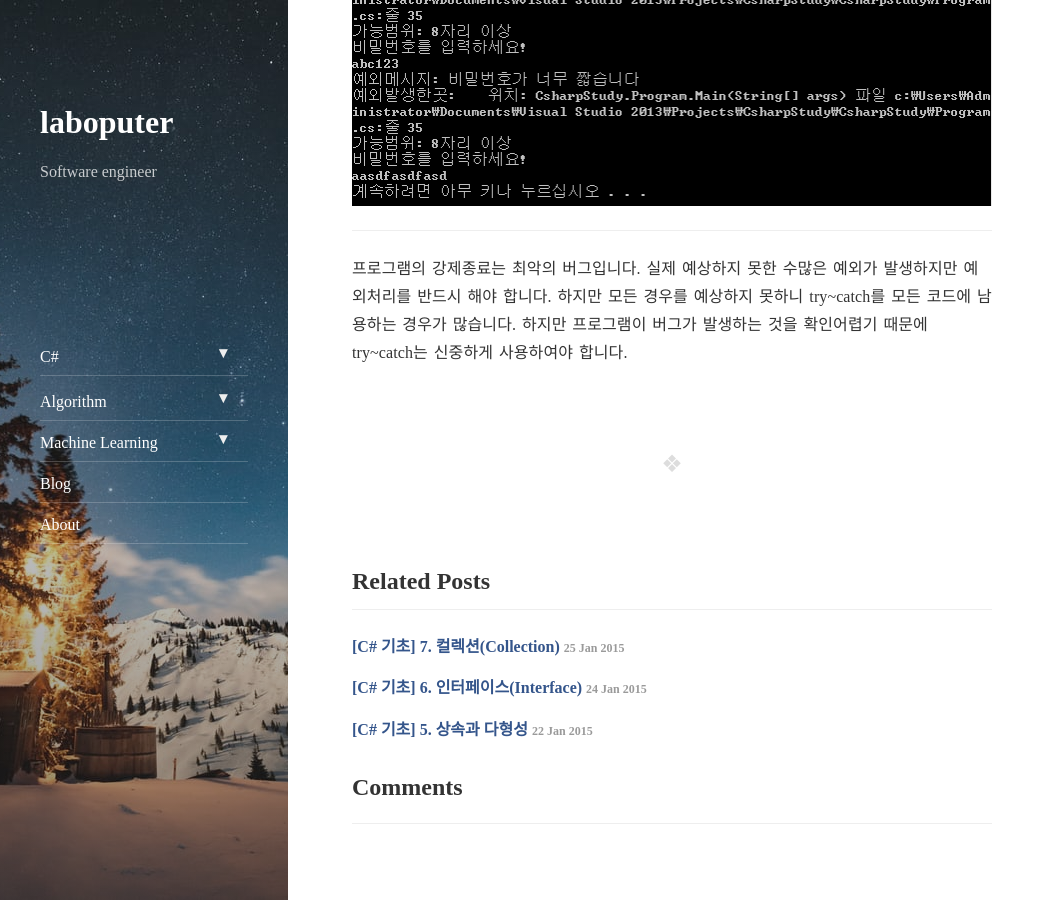
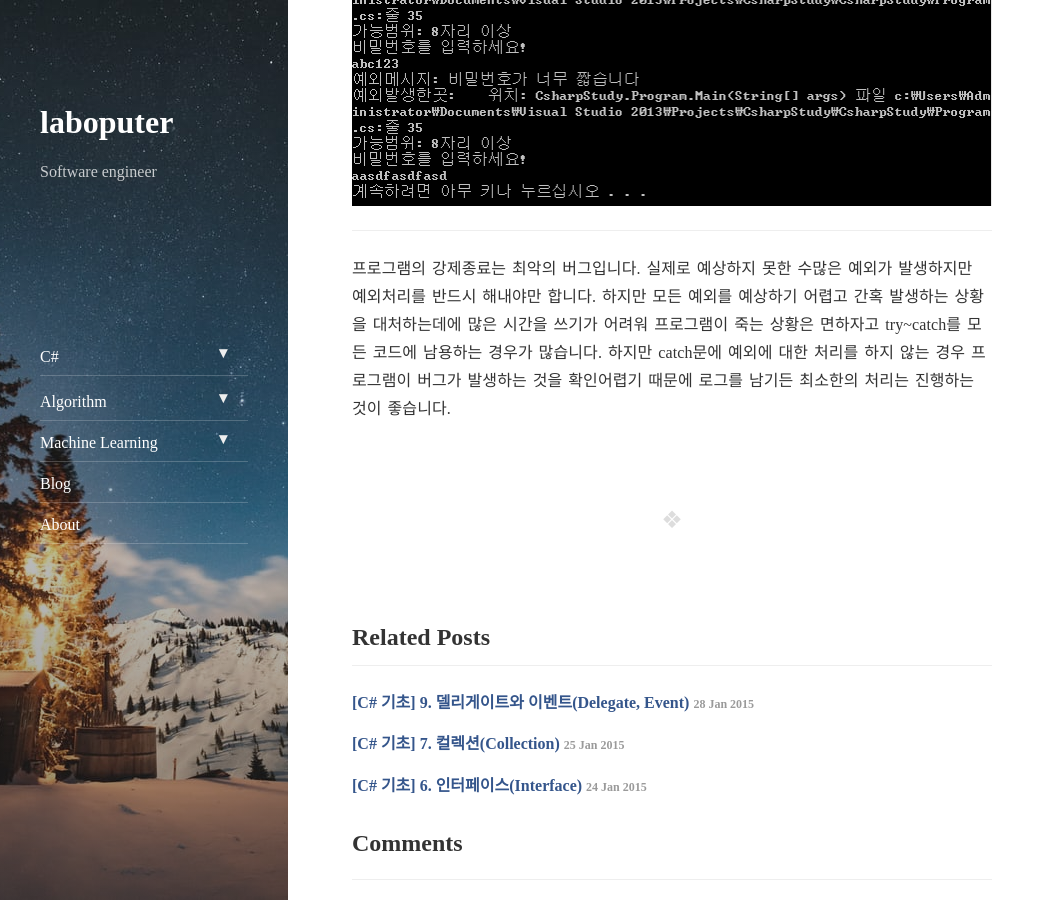
Before and after one commit to Laboputer/Laboputer.github.io, a Jekyll site: the page built from _posts/csharp-language/2015-01-25-exceptiony.md, in a window 1280 px wide and 900 px high, scrolled down 4564 px. Shown: the whole window, without its empty margins (0-1055 px from the left). Built offline with Jekyll 4.4.1, drawn with Linux system fonts in a browser that asks for light colours; nearby versions of some CDN libraries; comment, search, counter and statistics services are not loaded; some of the changed lines change nothing that is shown.

Commit message:
upload post-csharp: delegate-event

````diff
--- a/_posts/csharp-language/2015-01-25-exceptiony.md
+++ b/_posts/csharp-language/2015-01-25-exceptiony.md
@@ -153,4 +153,4 @@ class Program
 ![](https://laboputer.github.io/assets/img/csharp/07-3.PNG)
 
 ---
-프로그램의 강제종료는 최악의 버그입니다. 실제 예상하지 못한 수많은 예외가 발생하지만 예외처리를 반드시 해야 합니다. 하지만 모든 경우를 예상하지 못하니 try~catch를 모든 코드에 남용하는 경우가 많습니다. 하지만 프로그램이 버그가 발생하는 것을 확인어렵기 때문에 try~catch는 신중하게 사용하여야 합니다.
+프로그램의 강제종료는 최악의 버그입니다. 실제로 예상하지 못한 수많은 예외가 발생하지만 예외처리를 반드시 해내야만 합니다. 하지만 모든 예외를 예상하기 어렵고 간혹 발생하는 상황을 대처하는데에 많은 시간을 쓰기가 어려워 프로그램이 죽는 상황은 면하자고 try~catch를 모든 코드에 남용하는 경우가 많습니다. 하지만 catch문에 예외에 대한 처리를 하지 않는 경우 프로그램이 버그가 발생하는 것을 확인어렵기 때문에 로그를 남기든 최소한의 처리는 진행하는 것이 좋습니다.
--- /dev/null
+++ b/_posts/csharp-language/2015-01-28-delegate.md
@@ -0,0 +1,208 @@
+---
+layout: post
+title:  "[C# 기초] 9. 델리게이트와 이벤트(Delegate, Event)"
+subtitle:   "delegate-event"
+categories: csharp
+tags: language
+---
+
+> 메소드도 하나의 변수로 다룰 수 있게 해주는 델리게이트와 이벤트기반 프로그래밍(Event-driven programming)을 가능하게 해주는 이벤트에 대해 배웁니다.
+
+## 델리게이트 (Delegate)
+---
+
+델리게이트는 메소드에 대한 참조입니다. 다시 말해서 델리게이트도 하나의 데이터 형식으로 인스턴스 메소드, 정적메소드 모두 참조 가능합니다. 델리게이트는 값이 아닌 '코드' 자체를 넘기고 싶을때 사용할 수 있습니다.
+
+예를 들어, 어떤 데이터들을 정렬해야할 때 다양한 정렬조건(오름차순, 내림차순, 중앙값으로부터 가까운 순 정렬 등)이 있을 수 있습니다. 이 때 원하는 정렬조건에 대한 메소드만 건네주기만 하면 됩니다.
+
+사용 방법:
+```
+한정자 delegate 반환형식 델리게이트이름 (매개변수_목록);
+```
+
+예제 코드:
+```
+class Program
+{
+    delegate int Compare(int number1, int number2);
+
+    // 오름차순 정렬
+    static int AscendCompare(int number1, int number2)
+    {
+        if (number1 > number2)
+            return 1;
+        else if (number1 == number2)
+            return 0;
+        else
+            return -1;
+    }
+
+    // 내림차순 정렬
+    static int DescendCompare(int number1, int number2)
+    {
+        if (number1 < number2)
+            return 1;
+        else if (number1 == number2)
+            return 0;
+        else
+            return -1;
+    }
+
+    static void ExchangeData(ref int number1, ref int number2)
+    {
+        int Temporary=number1;
+        number1 = number2;
+        number2 = Temporary;
+    }
+
+    static void BubbleSort(int [] Data , Compare Comparer)
+    {
+        for (int j = 0; j < Data.Length; j++)
+        {
+            for (int i = 0; i < Data.Length - 1 - j; i++)
+            {
+                if (Comparer(Data[i], Data[i + 1]) > 0)
+                {
+                    ExchangeData(ref Data[i], ref Data[i + 1]);
+                }
+            }
+        }
+    }
+
+    static void Main(string[] args)
+    {
+        int[] DataSet = new int[]{ 10, 5, 2, 9, 8, 1, 6, 3, 2, 5 };
+
+        BubbleSort(DataSet, AscendCompare);
+        Console.WriteLine("==Sorted by Ascend==");
+        foreach(int num in DataSet)
+        {
+            Console.Write(" {0}", num);
+        } // 1 2 2 3 5 5 6 8 9 10
+
+        Console.WriteLine(Environment.NewLine+"==Sorted by Descend==");
+        BubbleSort(DataSet, DescendCompare);
+        foreach (int num in DataSet)
+        {
+            Console.Write(" {0}", num);
+        } // 10 9 8 6 5 5 3 2 2 1
+    }
+}
+```
+
+## 델리게이트 체인(Delegate Chain)과 익명메소드(Anonymous Method)
+---
+
+델리게이트 하나가 여러개의 메소드를 동시에 참조할 수 있습니다. 체인처럼 델리게이트를 연달아 등록하게 되면 참조된 함수들을 순서대로 호출해줍니다. 이를 델리게이트 체인(Delegate Chain) 이라고 합니다. 델리게이트를 등록할때는 += 연산자 또는 Delegate.Combine() 메소드를 이용할 수 있고, 체인을 끊고 싶을 때는 -= 연산자 또는 Delegate.Remove() 메소드를 이용하면 됩니다.
+
+익명메소드는 말그대로 이름이 없는 메소드로 델리게이트가 참조할 메소드가 필요한데 이 메소드가 다시 사용할 일이 없다고 판단될때 사용할 수도 있습니다.
+
+익명 메소드 사용 방법
+```
+delegate (매개변수_목록)
+{
+	//실행코드
+}
+```
+
+예제 코드:
+```
+class Program
+{
+    delegate void DelegateChains();
+
+    static void Print1()
+    {
+        Console.WriteLine("Welcome");
+    }
+    static void Print2()
+    {
+        Console.WriteLine("To");
+    }
+    static void Print3()
+    {
+        Console.WriteLine("C#");
+    }
+
+    static void Main(string[] args)
+    {
+        Console.WriteLine("==체인 연결==");
+        DelegateChains chaincall = new DelegateChains(Print1);
+        chaincall += Print2;
+        chaincall += Print3;
+        chaincall(); // Welcome, to, C#
+
+        Console.WriteLine("== 체인 끊기 ==");
+        chaincall -= Print1;
+        chaincall -= Print3;
+        chaincall +=
+            delegate()
+            {
+                Console.WriteLine("Anonymous Method call");
+            };
+        chaincall(); // To , Anonymous Method Call
+    }
+}
+```
+
+## 이벤트 (Event)
+---
+
+프로그래밍을 할때 보통 순차적으로 진행되고는 했습니다. 하지만 어떤 일이 생겼을 때 이를 알려주는 객체가 필요할 때가 있습니다. 이 객체를 만들 때 사용하는 것이 이벤트(Event) 입니다. 이벤트는 어떤 일이 일어났을 때, 그 때 실행되는 코드입니다.
+
+이벤트기반 프로그래밍(Event-driven programming)은 마우스를 움직이고, 클릭하고, 키보드를 입력하는 등 사용자가 명령하는 것에 대해서 프로그램이 그에 맞는 반응을 하는 것처럼 이벤트 기반으로 만들어진 프로그래밍 방식입니다.
+
+이벤트는 단순히 델리게이트를 event 한정자로 수식해서 만들 수 있습니다. 과정은 다음과 같습니다.
+
+1. 델리게이트를 선언합니다. (이 델리게이트는 클래스 안과 밖 아무곳에나 선언해도 됩니다.)
+2. 클래스내에 1번에서 선언한 델리게이트의 인스턴스를 event 한정자로 수식하여 선언합니다.
+3. 이벤트 핸들러를 작성합니다. 이벤트 핸들러는 1번에서 선언한 델리게이트와 일치하는 메소드여야 합니다.
+4. 클래스의 인스턴스를 생성하고 이 객체의 이벤트에 3번에서 작성한 이벤트 핸들러를 등록합니다.
+5. 이벤트가 발생하면 이벤트 핸들러가 호출됩니다.
+
+예제 코드:
+```
+class Program
+{
+    delegate void EventHandler(string message);
+
+    class Notifier
+    {
+        public event EventHandler SomethingHappened;
+
+        public void DoSomething(int number)
+        {
+            if (number == 5)   // 숫자가 5일때 이벤트가 발생한다고 생각합니다.
+            {
+                SomethingHappened("이벤트 발생! (number 값:}" + number.ToString());
+            }
+        }
+    }
+
+    static void Main(string[] args)
+    {
+        Notifier notifier = new Notifier();
+        notifier.SomethingHappened += MyHandler;  // 발생시킬 이벤트를 등록한다.
+
+        for (int i = 0; i < 30; i++)  // 프로그램이 진행된다.  ( 대기상태에서 숫자 5일때 등록한 이벤트가 발생하게 된다. )
+            notifier.DoSomething(i);
+        // 이벤트 발생 ! <number 값:> 5
+    }
+
+    static void MyHandler(string message)
+    {
+        Console.WriteLine(message);
+    }
+}
+```
+
+이벤트 처리기에 등록하지 않아도 컴파일 에러가 발생하지 않습니다. 따라서 이벤트를 만들었을 때 초기화를 하지 않으면, 이벤트가 발생해도 아무런 일이 일어나지 않은 것처럼 나오기 때문에 항상 초기화하는 습관을 갖는 것이 좋습니다.
+
+사실 이벤트는 델리게이트에 event를 수식해서 선언한 것에 불과합니다. 하지만 이벤트가 델리게이트와 가장 큰 차이점은 이벤트는 외부에서 직접 사용할 수 없다는 데 있습니다. 이벤트는 public 한정자로 선언되어 있어도 자신이 선언되어 있는 클래스 외부에서는 호출이 불가능합니다. 이는 이벤트 기반 프로그래밍을 할 때 안정성을 추구할 수 있게 합니다.
+
+예를 들어 네트워크 상태변화에 대한 사건을 알리는 클래스를 만들었다고 하면, 클래스 내부에서 객체를 감시하며 네트워크 상태를 체크하지만, 클래스 외부에서 네트워크 상태 변화 이벤트를 줄 수 있다면, 이미 네트워크 상태는 신뢰할 수 없게 됩니다.
+
+따라서 델리게이트는 콜백용도로 사용하고, 이벤트는 객체상태변화나 사건의 발생을 알리는 용도로 사용해야 합니다.
+
+---
+이벤트에 대해 익숙해지면 Windows Form과 같은 이벤트 기반 프로그래밍이 실제로 어떻게 구현되었는지를 이해하실 수 있습니다.
````
